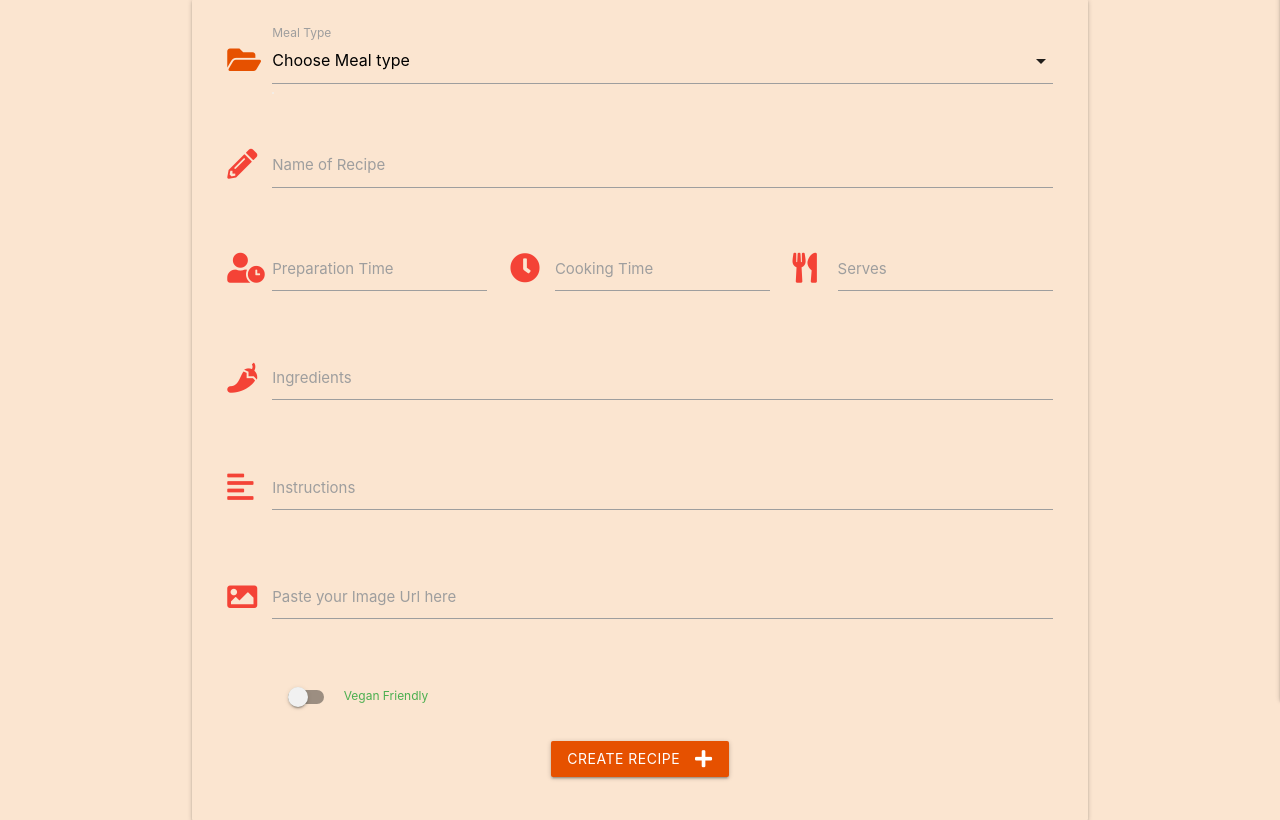
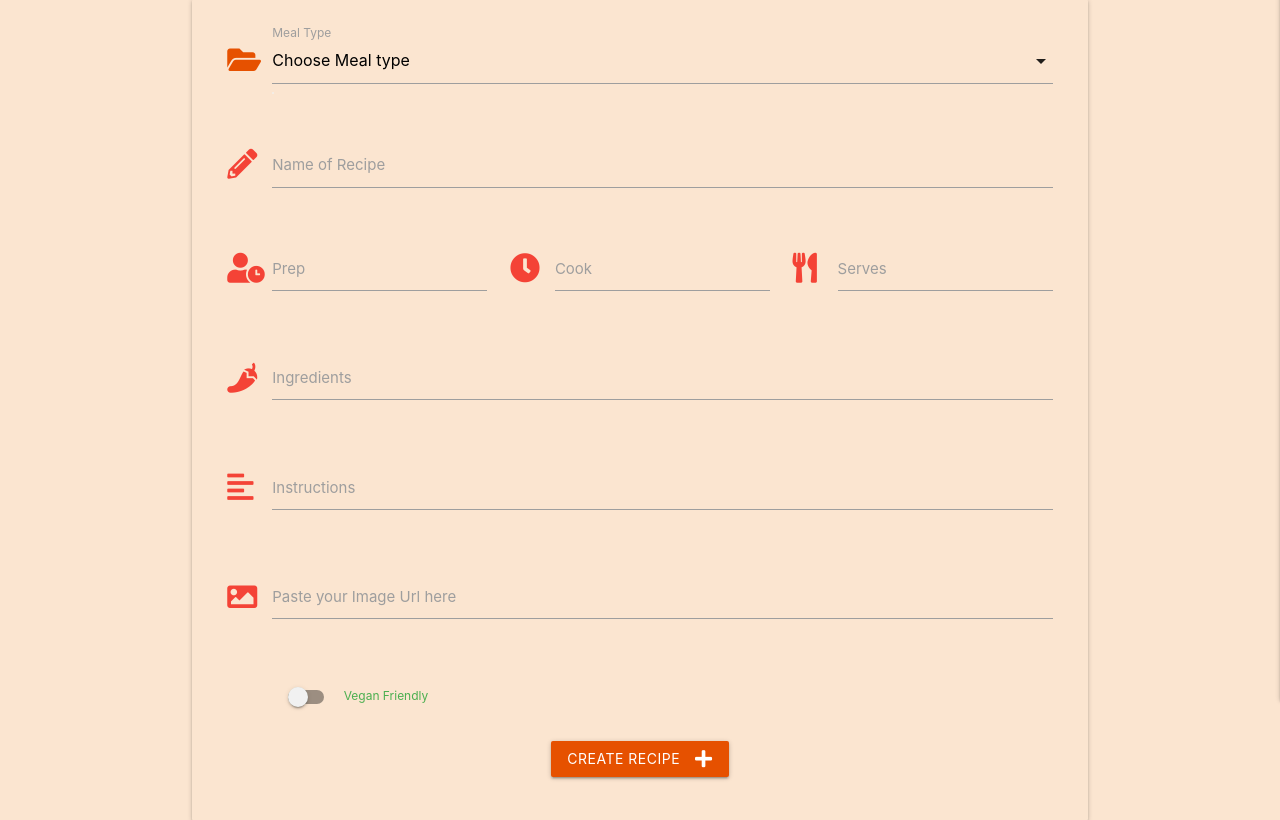
Before and after one commit to paulvmking/Pal-lette, a Flask app: page /add_recipe in a window 1280 px wide. Shown: the part 160-980 px from the top of the page. Run offline with Flask 2, Linux system fonts and the light colour scheme; data that the repository does not hold is empty; some libraries are stand-ins or nearby versions.

Commit message:
Edited text to stop overflow on label

```diff
--- a/templates/add_recipe.html
+++ b/templates/add_recipe.html
@@ -30,13 +30,13 @@
                 <i class="fas fa-user-clock red-text prefix"></i>
                 <textarea id="prep_time" name="prep_time" pattern="[0-9]+" minlength="1" type="number"
                     class="materialize-textarea validate" required></textarea>
-                <label for="prep_time">Preparation Time</label>
+                <label for="prep_time">Prep</label>
             </div>
             <div class="input-field col s4">
                 <i class="fas fa-clock red-text prefix"></i>
                 <textarea id="cook_time" name="cook_time" pattern="[0-9]+" minlength="1" type="number"
                     class="materialize-textarea validate" required></textarea>
-                <label for="cook_time">Cooking Time</label>
+                <label for="cook_time">Cook</label>
             </div>
             <div class="input-field col s4">
                 <i class="fas fa-utensils red-text prefix"></i>
--- a/templates/edit_recipe.html
+++ b/templates/edit_recipe.html
@@ -37,13 +37,13 @@
                 <i class="fas fa-user-clock red-text prefix"></i>
                 <textarea id="prep_time" name="prep_time" pattern="[0-9]" minlength="1" type="number"
                     class="materialize-textarea validate" required>{{ recipe.prep_time }}</textarea>
-                <label for="prep_time">Preparation Time</label>
+                <label for="prep_time">Prep</label>
             </div>
             <div class="input-field col s4">
                 <i class="fas fa-clock red-text prefix"></i>
                 <textarea id="cook_time" name="cook_time" pattern="[0-9]" minlength="1" type="number"
                     class="materialize-textarea validate" required>{{ recipe.cook_time }}</textarea>
-                <label for="cook_time">Cooking Time</label>
+                <label for="cook_time">Cook</label>
             </div>
             <div class="input-field col s4">
                 <i class="fas fa-utensils red-text prefix"></i>
--- a/templates/login.html
+++ b/templates/login.html
@@ -10,14 +10,14 @@
                     <div class="input-field col s12">
                         <i class="fas fa-user-cog orange-text text-shadow-icon prefix"></i>
                         <input id="username" name="username" type="text" minlength="5" maxlength="20" pattern="^[a-zA-Z0-9]{5,20}$" class="validate" required>
-                        <label for="username">Please Enter a Username (min 5+ characters)</label>
+                        <label for="username">Please Enter a Username (min 5+)</label>
                     </div>
                 </div>
                 <div class="row">
                     <div class="input-field col s12">
                         <i class="fas fa-lock orange-text text-shadow-icon prefix"></i>
                         <input id="password" name="password" type="password" minlength="6" maxlength="20" pattern="^[a-zA-Z0-9]{6,20}$" class="validate" required>
-                        <label for="password">Password (min 6+ characters)</label>
+                        <label for="password">Password (min 6+)</label>
                     </div>
                 </div>
                 <div class="row center-align">
```
